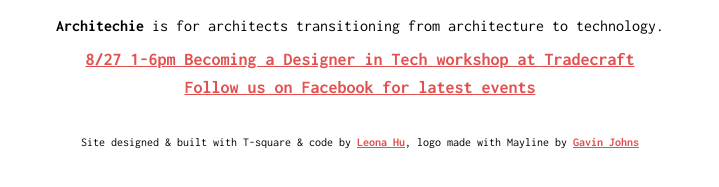
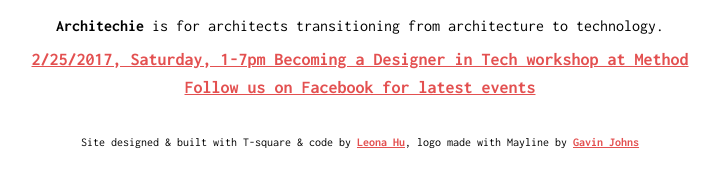
Before and after one commit to leonahu/architechie, a plain HTML site: page index.html in a window 1280 px wide. Shown: the part 583-770 px from the top of the page, without its empty margins (280-999 px from the left). Drawn offline with Linux system fonts and the light colour scheme.

Commit message:
changed content

```diff
--- a/index.html
+++ b/index.html
@@ -83,7 +83,7 @@
     </div>
   <div class="link">
 
-  <a data-hover=" 5 hours lecture + workshop + mentorship + mixer " href="https://www.eventbrite.com/e/becoming-a-designer-in-tech-tickets-26867120280">8/27 1-6pm Becoming a Designer in Tech workshop at Tradecraft</a>
+  <a data-hover=" 6 hours lecture + workshop + mentorship + mixer " href="https://www.eventbrite.com/e/becoming-a-designer-in-tech-tickets-30475101850?aff=es2">2/25/2017, Saturday, 1-7pm Becoming a Designer in Tech workshop at Method</a>
   </div>
 
   <div class="link">
```
Also changed, not shown: 1 other file.
